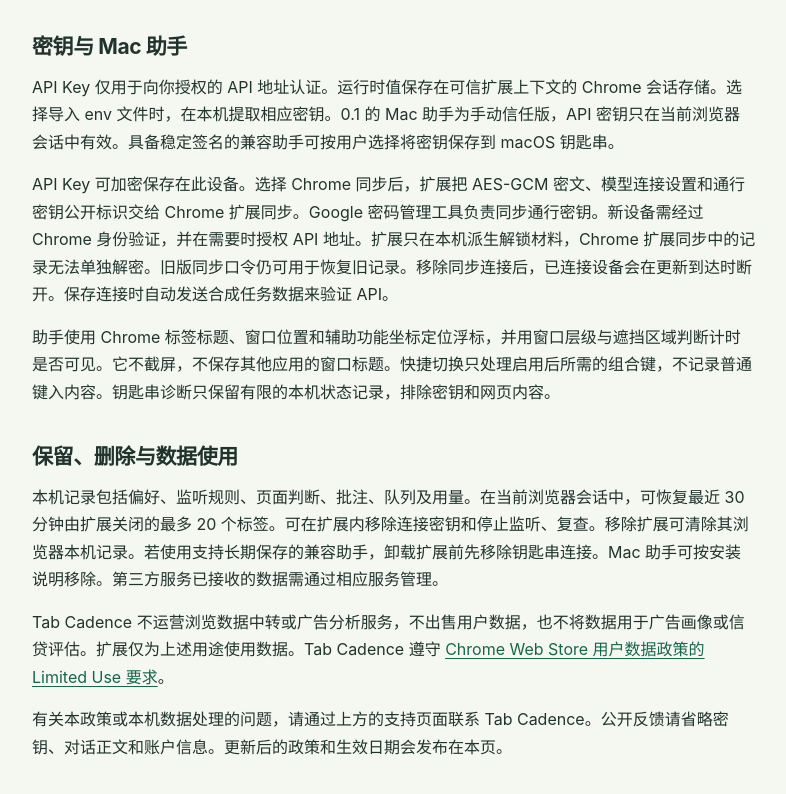
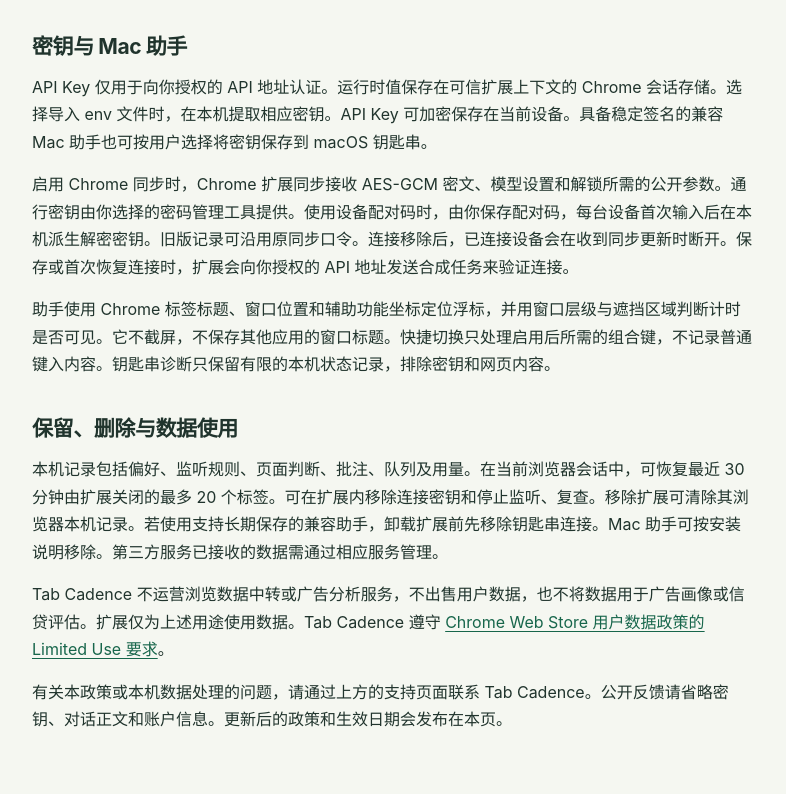
Before and after one commit to Geeprox/tab-cadence-support, a plain HTML site: page index.html in a window 1280 px wide. Shown: the part 976-1770 px from the top of the page, without its empty margins (246-1032 px from the left). Drawn offline with Linux system fonts and the light colour scheme.

Commit message:
文档：说明 Tab Cadence 0.4 设备配对与连接同步

```diff
--- a/index.html
+++ b/index.html
@@ -34,8 +34,8 @@ p{margin:0 0 15px}small,.meta{color:#516a5e}a{color:#17664b;text-underline-offse
 </section>
 <section>
   <h2>密钥与 Mac 助手</h2>
-  <p>API Key 仅用于向你授权的 API 地址认证。运行时值保存在可信扩展上下文的 Chrome 会话存储。选择导入 env 文件时，在本机提取相应密钥。0.1 的 Mac 助手为手动信任版，API 密钥只在当前浏览器会话中有效。具备稳定签名的兼容助手可按用户选择将密钥保存到 macOS 钥匙串。</p>
-  <p>API Key 可加密保存在此设备。选择 Chrome 同步后，扩展把 AES-GCM 密文、模型连接设置和通行密钥公开标识交给 Chrome 扩展同步。Google 密码管理工具负责同步通行密钥。新设备需经过 Chrome 身份验证，并在需要时授权 API 地址。扩展只在本机派生解锁材料，Chrome 扩展同步中的记录无法单独解密。旧版同步口令仍可用于恢复旧记录。移除同步连接后，已连接设备会在更新到达时断开。保存连接时自动发送合成任务数据来验证 API。</p>
+  <p>API Key 仅用于向你授权的 API 地址认证。运行时值保存在可信扩展上下文的 Chrome 会话存储。选择导入 env 文件时，在本机提取相应密钥。API Key 可加密保存在当前设备。具备稳定签名的兼容 Mac 助手也可按用户选择将密钥保存到 macOS 钥匙串。</p>
+  <p>启用 Chrome 同步时，Chrome 扩展同步接收 AES-GCM 密文、模型设置和解锁所需的公开参数。通行密钥由你选择的密码管理工具提供。使用设备配对码时，由你保存配对码，每台设备首次输入后在本机派生解密密钥。旧版记录可沿用原同步口令。连接移除后，已连接设备会在收到同步更新时断开。保存或首次恢复连接时，扩展会向你授权的 API 地址发送合成任务来验证连接。</p>
   <p>助手使用 Chrome 标签标题、窗口位置和辅助功能坐标定位浮标，并用窗口层级与遮挡区域判断计时是否可见。它不截屏，不保存其他应用的窗口标题。快捷切换只处理启用后所需的组合键，不记录普通键入内容。钥匙串诊断只保留有限的本机状态记录，排除密钥和网页内容。</p>
 </section>
 <section>
```
